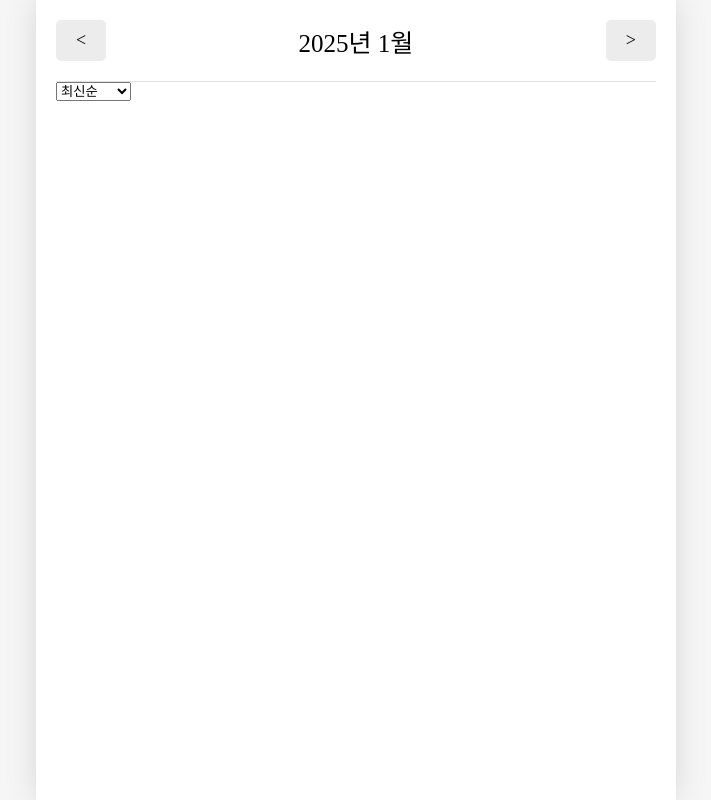
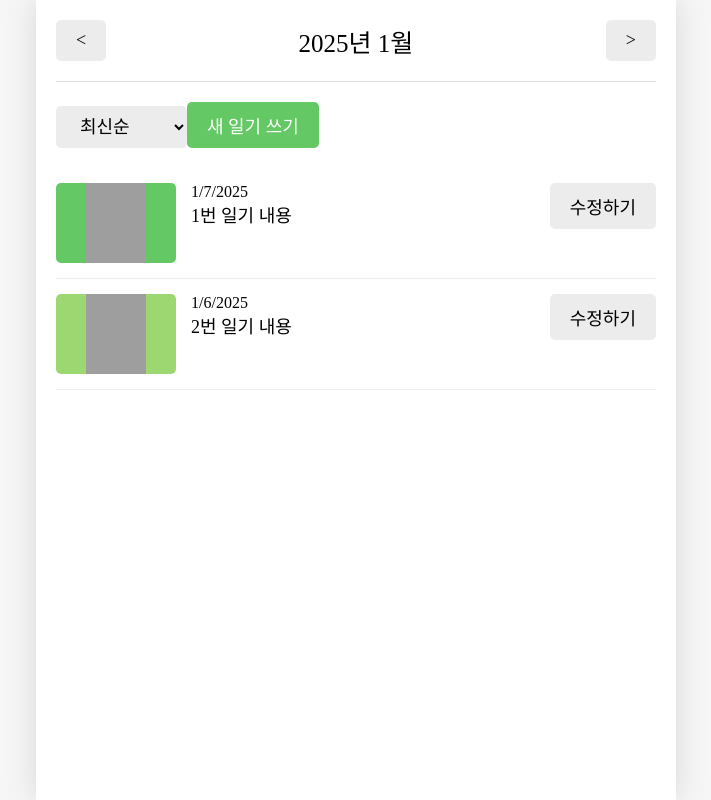
Before and after one commit to jeongdonguk96/react-one-bite2, a React (Vite) app: page / in a window 1280 px wide. Shown: the whole page, without its empty margins (284-995 px from the left). Built offline with nearby package versions, Linux system fonts and the light colour scheme; grey boxes are pictures that could not be loaded; a web font is replaced by a local one.

Commit message:
기본 페이지 구현 완료

```diff
--- a/src/App.jsx
+++ b/src/App.jsx
@@ -10,15 +10,21 @@
 const mockData = [
   {
     id: 1,
-    createdDate: new Date().getTime(),
+    createdDate: new Date("2025-01-07").getTime(),
     emotionId: 1,
     contents: "1번 일기 내용",
   },
   {
     id: 2,
-    createdDate: new Date().getTime(),
+    createdDate: new Date("2025-01-06").getTime(),
     emotionId: 2,
     contents: "2번 일기 내용",
+  },
+  {
+    id: 3,
+    createdDate: new Date("2024-12-20").getTime(),
+    emotionId: 3,
+    contents: "3번 일기 내용",
   },
 ];
 
@@ -35,8 +41,8 @@
   }
 }
 
-const DiaryStateContext = createContext();
-const DiaryDispatchContext = createContext();
+export const DiaryStateContext = createContext();
+export const DiaryDispatchContext = createContext();
 
 function App() {
   const [data, dispatch] = useReducer(reducer, mockData);
--- /dev/null
+++ b/src/components/DiaryItem.css
@@ -0,0 +1,58 @@
+.DiaryItem {
+  display: flex;
+  gap: 15px;
+  justify-content: space-between;
+  padding: 15px 0px;
+  border-bottom: 1px solid rgb(236, 236, 236);
+}
+
+.DiaryItem .img_section {
+  min-width: 120px;
+  height: 80px;
+  display: flex;
+  justify-content: center;
+  cursor: pointer;
+  border-radius: 5px;
+}
+
+.DiaryItem .img_section > img {
+  width: 50%;
+}
+
+.DiaryItem .img_section_1 {
+  background-color: rgb(100, 201, 100);
+}
+
+.DiaryItem .img_section_2 {
+  background-color: rgb(157, 215, 114);
+}
+
+.DiaryItem .img_section_3 {
+  background-color: rgb(253, 206, 23);
+}
+
+.DiaryItem .img_section_4 {
+  background-color: rgb(253, 132, 70);
+}
+
+.DiaryItem .img_section_5 {
+  background-color: rgb(253, 86, 95);
+}
+
+.DiaryItem .info_section {
+  flex: 1;
+  cursor: pointer;
+}
+
+.DiaryItem .info_section .created_date {
+  font-size: 25px;
+  font-weight: bold;
+}
+
+.DiaryItem .info_section .contents {
+  font-size: 18px;
+}
+
+.DiaryItem .button_section {
+  min-width: 70px;
+}
--- /dev/null
+++ b/src/components/DiaryItem.jsx
@@ -0,0 +1,30 @@
+import "./DiaryItem.css";
+import { useNavigate } from "react-router-dom";
+import { getEmotionImages } from "../util/get-emotion-iamges";
+import Button from "./Button";
+
+const DiaryItem = ({ id, emotionId, createdDate, contents }) => {
+  const navigation = useNavigate();
+
+  return (
+    <div className="DiaryItem">
+      <div
+        className={`img_section img_section_${emotionId}`}
+        onClick={() => navigation(`/diary/${id}`)}
+      >
+        <img src={getEmotionImages(emotionId)} />
+      </div>
+      <div className="info_section" onClick={() => navigation(`/diary/${id}`)}>
+        <div className="create_date">
+          {new Date(createdDate).toLocaleDateString()}
+        </div>
+        <div className="contents">{contents}</div>
+      </div>
+      <div className="button_section" onClick={() => navigation(`/edit/${id}`)}>
+        <Button text={"수정하기"} />
+      </div>
+    </div>
+  );
+};
+
+export default DiaryItem;
--- /dev/null
+++ b/src/components/DiaryList.css
@@ -0,0 +1,16 @@
+.DiaryList .menu_bar {
+  margin: 20px 0px;
+}
+
+.DiaryList .menu_bar select {
+  background-color: rgb(236, 236, 236);
+  border: none;
+  border-radius: 5px;
+  padding: 10px 20px;
+  font-size: 18px;
+  cursor: pointer;
+}
+
+.DiaryList .menu_bar button {
+  flex: 1;
+}
--- a/src/components/DiaryList.jsx
+++ b/src/components/DiaryList.jsx
@@ -1,13 +1,45 @@
-const DiaryList = () => {
+import "./DiaryList.css";
+import Button from "./Button";
+import DiaryItem from "./DiaryItem";
+import { useNavigate } from "react-router-dom";
+import { useState } from "react";
+
+const DiaryList = ({ data }) => {
+  const navigation = useNavigate();
+  const [sortType, setSortType] = useState("latest");
+
+  const onChangeSortType = (e) => {
+    setSortType(e.target.value);
+  };
+
+  const getSortedData = () => {
+    return data.toSorted((a, b) => {
+      if (sortType === "oldest") {
+        return Number(a.createdDate) - Number(b.createdDate);
+      } else {
+        return Number(b.createdDate) - Number(a.createdDate);
+      }
+    });
+  };
+
   return (
     <div className="DiaryList">
       <div className="menu_bar">
-        <select>
+        <select onChange={onChangeSortType}>
           <option value={"latest"}>최신순</option>
           <option value={"oldest"}>오래된 순</option>
         </select>
+        <Button
+          text={"새 일기 쓰기"}
+          type={"POSITIVE"}
+          onClick={() => navigation("/new")}
+        />
       </div>
-      <div className="list_wrapper"></div>
+      <div className="list_wrapper">
+        {getSortedData().map((item) => (
+          <DiaryItem key={item.id} {...item} />
+        ))}
+      </div>
     </div>
   );
 };
--- a/src/pages/Home.jsx
+++ b/src/pages/Home.jsx
@@ -1,21 +1,54 @@
+import { useState, useContext } from "react";
+import { DiaryStateContext } from "../App";
 import Header from "../components/Header";
 import Button from "../components/Button";
 import DiaryList from "../components/DiaryList";
 
-const thisMonth = () => {
-  return `${new Date().getFullYear()}년 ${new Date().getMonth() + 1}월`;
+const getMonthlyData = (pivotDate, data) => {
+  const beginTime = new Date(
+    pivotDate.getFullYear(),
+    pivotDate.getMonth(),
+    1,
+    0,
+    0,
+    0
+  ).getTime();
+
+  const endTime = new Date(
+    pivotDate.getFullYear(),
+    pivotDate.getMonth() + 1,
+    0,
+    23,
+    59,
+    59
+  ).getTime();
+
+  return data.filter(
+    (item) => item.createdDate >= beginTime && item.createdDate <= endTime
+  );
 };
 
 const Home = () => {
+  const data = useContext(DiaryStateContext);
+  const [pivotDate, setPivotDate] = useState(new Date());
+  const monthlyData = getMonthlyData(pivotDate, data.data);
+
+  const onModifyDate = (operation) => {
+    if (operation === "+") {
+      setPivotDate(new Date(pivotDate.getFullYear(), pivotDate.getMonth() + 1));
+    } else {
+      setPivotDate(new Date(pivotDate.getFullYear(), pivotDate.getMonth() - 1));
+    }
+  };
+
   return (
     <div>
       <Header
-        title={`${thisMonth()}`}
-        leftChild={<Button text={"<"} />}
-        rightChild={<Button text={">"} />}
+        title={`${pivotDate.getFullYear()}년 ${pivotDate.getMonth() + 1}월`}
+        leftChild={<Button text={"<"} onClick={() => onModifyDate("-")} />}
+        rightChild={<Button text={">"} onClick={() => onModifyDate("+")} />}
       />
-
-      <DiaryList />
+      <DiaryList data={monthlyData} />
     </div>
   );
 };
```
